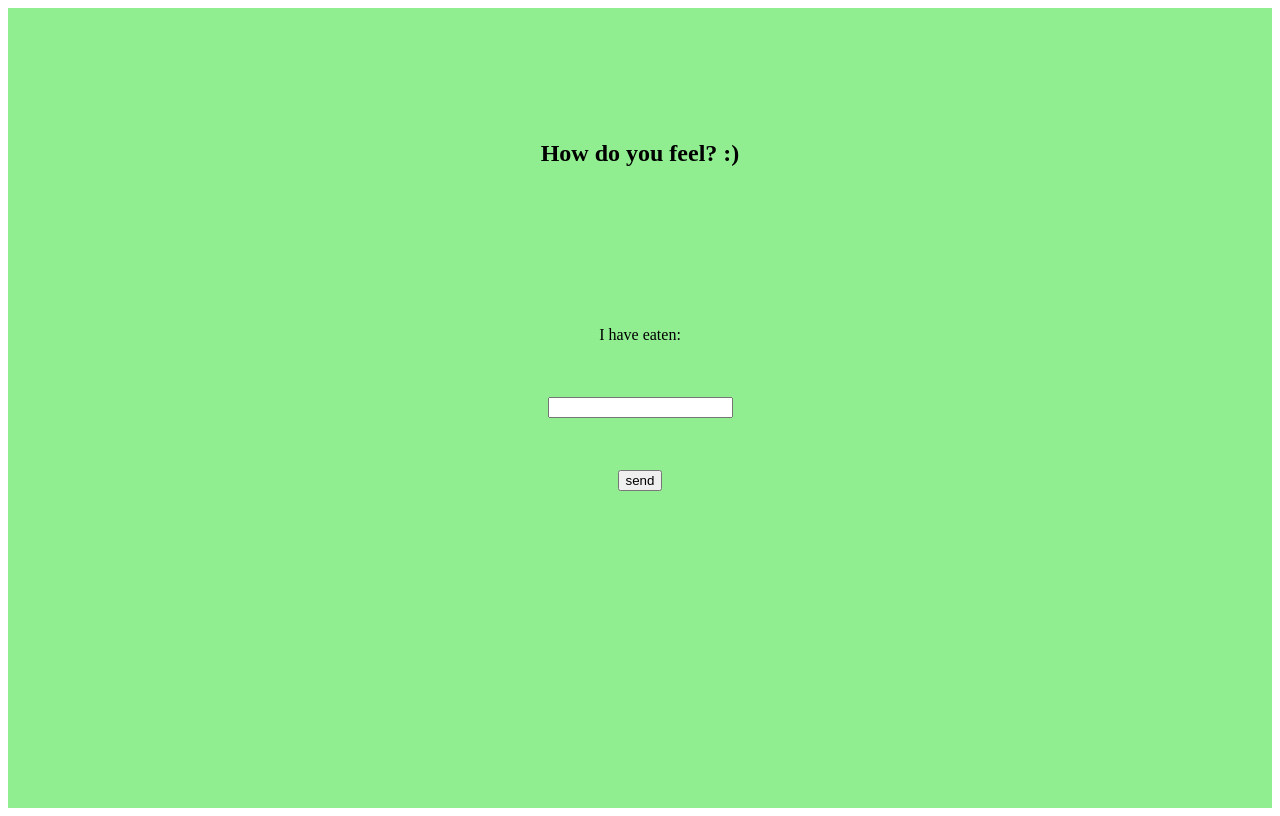
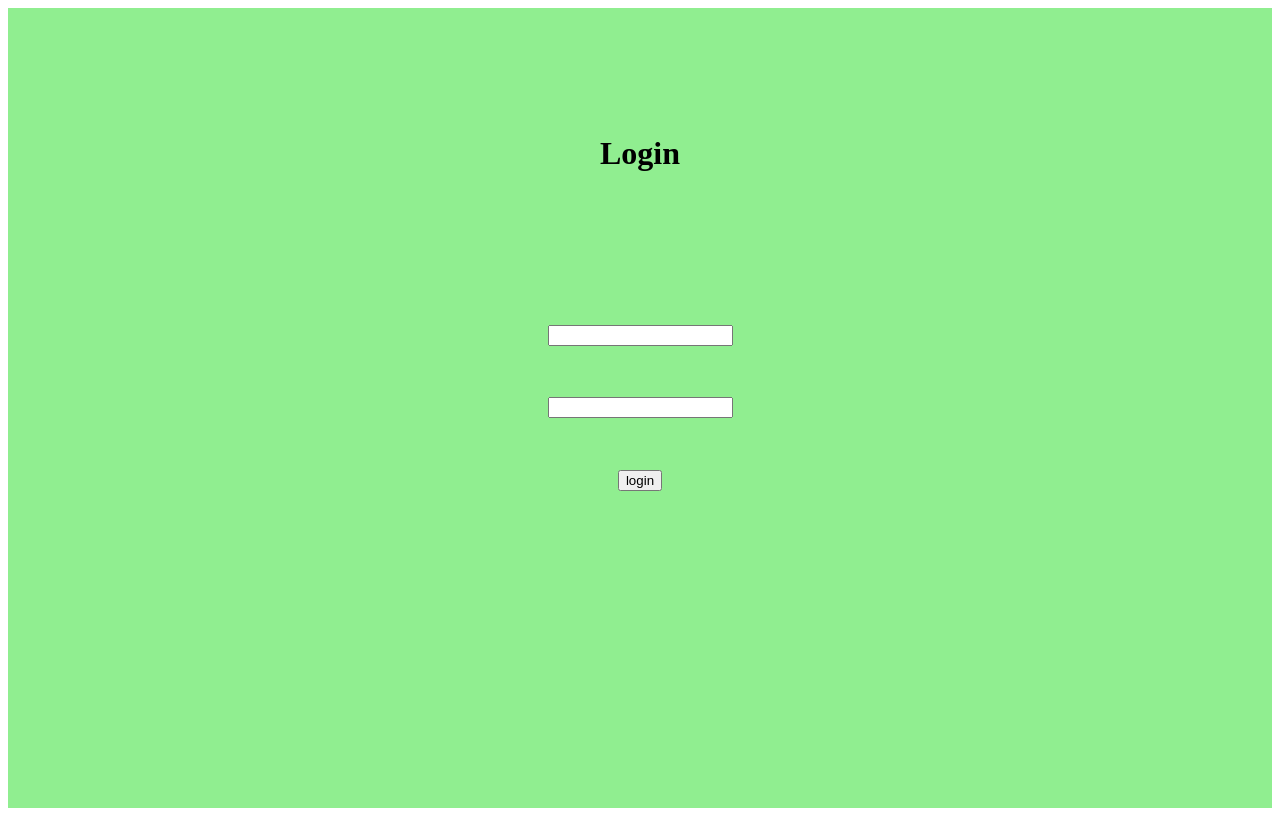
Before and after one commit to tobi-spec/neuefische-CapstoneProject, a React (Create React App) app in the folder frontend/: page / in a window 1280 px wide. Built offline with nearby package versions, Linux system fonts and the light colour scheme.

Commit message:
add Login to Router

```diff
--- a/frontend/src/App.js
+++ b/frontend/src/App.js
@@ -1,11 +1,15 @@
 import { Route, BrowserRouter as Router, Switch } from 'react-router-dom'
 import Main from './pages/Main'
+import Login from './pages/Login'
 
 function App() {
   return (
     <Router>
       <Switch>
         <Route path="/">
+          <Login />
+        </Route>
+        <Route path="/main">
           <Main />
         </Route>
       </Switch>
```
